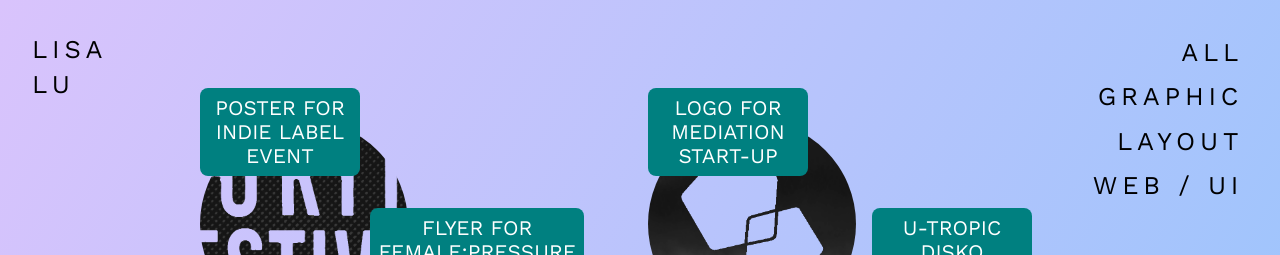
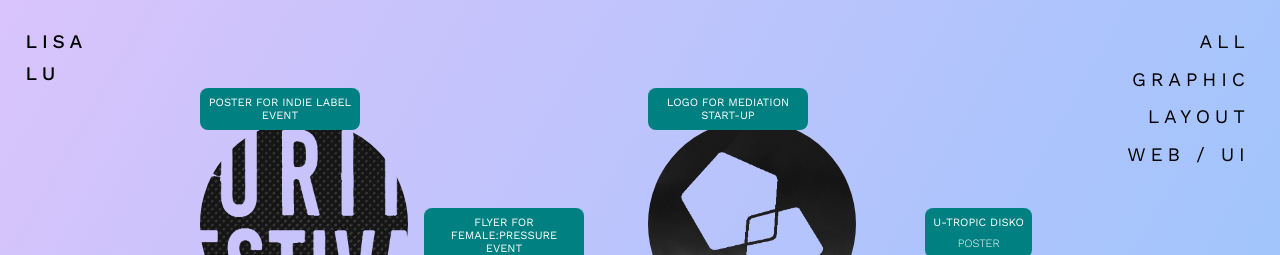
Before and after one commit to lisa-von-mond/my-space, a Next.js app: page / in a window 1280 px wide. Shown: the top 255 px of the page. Built offline with nearby package versions, Linux system fonts and the light colour scheme.

Commit message:
resize queries and fonts

```diff
--- a/components/element-component.jsx
+++ b/components/element-component.jsx
@@ -62,8 +62,10 @@ return(
 }
 
 const ElementFrame = styled.div`
-height:13rem;
-width: 13rem;
+
+
+    height:13rem;
+    width: 13rem;
   aspect-ratio:1;
   display:flex;
   flex-direction:column;
@@ -71,35 +73,34 @@ width: 13rem;
   align-content:center;
   cursor:pointer;
   position:relative;
-  grid-column: ${props=>props.cold} / span 2;
-  grid-row: ${props=>props.rowd} / span 2;
+
+
+
+@media only screen and (min-width:700px){
+    height:16rem;
+    width: 16rem;
+    grid-column: ${props=>props.colt} / span 2;
+    grid-row: ${props=>props.rowt} / span 2;
+}
+
+@media only screen and (min-width:1200px){
+    height:13rem;
+    width: 13rem;
+    grid-column: ${props=>props.cold} / span 2;
+    grid-row: ${props=>props.rowd} / span 2;
+}
 
 @media only screen and (min-width:1400px){
     height:16rem;
     width: 16rem;
 }
 
-@media only screen and (max-width:1200px){
-    height:16rem;
-    width: 16rem;
-    grid-column: ${props=>props.colt} / span 2;
-    grid-row: ${props=>props.rowt} / span 2;
-}
 
-@media only screen and (min-width:1600px){
+@media only screen and (min-width:1800px){
     height:20rem;
     width: 20rem;
 }
 
-&:hover{
-  filter: grayscale(0%);
-  }
-
-  ${props =>
-    props.border === true &&
-    css`
-    border: 2px solid black;
-    `}
 `
 const ElementTextScroll = styled.div`
 
@@ -113,7 +114,7 @@ const ElementTextScroll = styled.div`
     align-items:center;
     justify-content:space-between;
     gap:0.5rem;
-    background: blue;
+    background:black;
     opacity:0;
     padding: 0.5rem;
     border-radius:0.5rem;
@@ -205,20 +206,16 @@ border-radius: 100%;
 overflow:hidden;
 `
 const ElementTitle = styled.h2`
-font-size:1.5rem;
+font-size:0.7rem;
 font-weight:400;
 text-transform:uppercase;
 color:white;
 text-align:center;
 margin: 0;
 padding: 0;
-
-@media screen and (max-width:1400px){
-font-size:1.3rem;
-}
 `
 const ElementDesc = styled.p`
-font-size:1.5rem;
+font-size:0.7rem;
 font-weight:300;
 text-transform:uppercase;
 padding:0;
@@ -234,7 +231,4 @@ ${props =>
       display:none;
     `}
 
-@media only screen and (max-width:1400px){
-    font-size:1.3rem;
-}
 `
--- a/components/header.jsx
+++ b/components/header.jsx
@@ -1,22 +1,21 @@
-import styles from '../styles/Home.module.css'
-import { useState } from 'react'
 import styled, {css} from 'styled-components'
+import Link from 'next/link'
 
 export function Header({spaceFilter, setSpaceFilter, menu}){
 
-
 return(
 
-<header className={styles.header}>
+<HeaderFrame>
+<Link href="/">
 <Lisa>LISA LU</Lisa>
+</Link>
 <FilterMenu menu={menu}>
-    <FilterItem state="1" current={spaceFilter} onClick={() => setSpaceFilter(1)}>all
-    </FilterItem>
+    <FilterItem state="1" current={spaceFilter} onClick={() => setSpaceFilter(1)}>all</FilterItem>
     <FilterItem state="2" current={spaceFilter} onClick={() => setSpaceFilter(2)}>graphic</FilterItem>
     <FilterItem state="3" current={spaceFilter} onClick={() => setSpaceFilter(3)}>layout</FilterItem>
     <FilterItem state="4" current={spaceFilter} onClick={() => setSpaceFilter(4)}>web / UI</FilterItem>
 </FilterMenu>
-</header>)
+</HeaderFrame>)
 
 }
 
@@ -38,31 +37,48 @@ ${props =>
 
 `
 
+const HeaderFrame = styled.div`
+
+height:12rem;
+width:100%;
+z-index:100;
+position:fixed;
+top:0;
+left:0;
+
+@media only screen and (min-width:800px){
+height:0;
+}
+
+`
+
+
 const Lisa = styled.h1`
 
     width:100%;
-    height: 5rem;
-    font-size: 2rem;
-    font-weight: 400;
+    font-size: 1.2rem;
+    font-weight: 500;
     position:fixed;
     top:1rem;
     left:0;
     letter-spacing: 0.3rem;
     display:flex;
-    align-items:center;
+    align-items:flex-start;
     justify-content:center;
     padding: 0;
-    line-height: 2.2rem;
+    margin: 0;
+    cursor:pointer;
+
 
 @media only screen and (min-width:800px){
 
     width: 5rem;
-    font-size: 1.6rem;
     position:fixed;
-    top:2rem;
-    left:2rem;
+    top:1.6rem;
+    left:1.6rem;
     height:auto;
     justify-content: flex-start;
+    line-height: 2rem;
     }
 
 }`
@@ -72,26 +88,26 @@ const FilterMenu = styled.div`
     width:100%;
     height: auto;
     position:fixed;
-    top:5rem;
+    top:4rem;
     left:0;
-    font-size:1.6rem;
+    font-size:1.2rem;
     letter-spacing: 0.3rem;
     font-weight: 400;
-    padding: 1rem;
     list-style-type:none;
     text-transform:uppercase;
     display:flex;
     flex-wrap:wrap;
     gap: 0.3rem;
     justify-content:space-between;
+    padding: 0 0.6rem 0 0.6rem;
 
-    @media only screen and (min-width:800px){
+@media only screen and (min-width:700px){
 
     position:fixed;
     width: 13rem;
     left:auto;
-    right:2rem;
-    top:2rem;
+    right:1.6rem;
+    top:1.6rem;
     padding: 0;
     gap:0.3rem;
     flex-direction:column;
--- a/styles/Home.module.css
+++ b/styles/Home.module.css
@@ -1,23 +1,6 @@
 .container {
   padding: 0 2rem;
 }
-
-
-.header{
-  height:12rem;
-  width:100%;
-  z-index:100;
-  position:fixed;
-  top:0;
-  left:0;
-}
-
-@media only screen and (min-width:800px){
-  .header{
-    height:0;
-    z-index:100;
-  }
-  }
 
 .outer_main{
   display:flex;
@@ -48,7 +31,7 @@
     padding: 12rem 0 3rem 0;
 }
 
-@media only screen and (min-width:800px){
+@media only screen and (min-width:700px){
   .main{
     height: 96rem;
     width:34rem;
@@ -84,7 +67,7 @@
   }
   }
 
-@media only screen and (min-width:1600px){
+@media only screen and (min-width:1800px){
   .main{
       height: 62rem;
       width:89rem;
```
